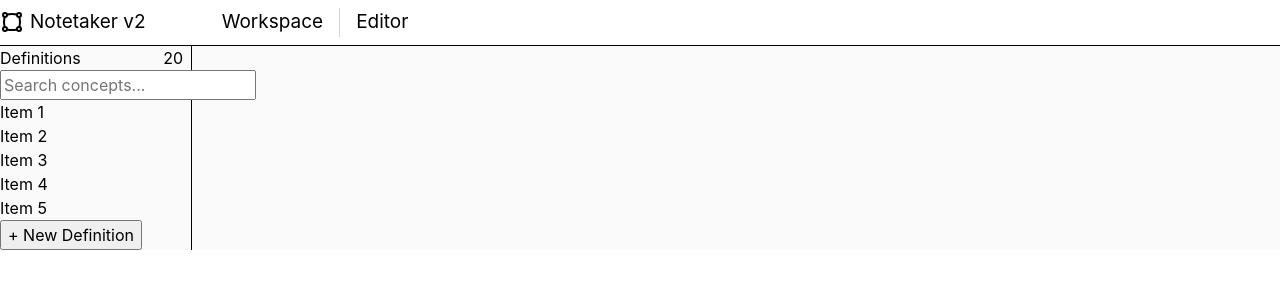
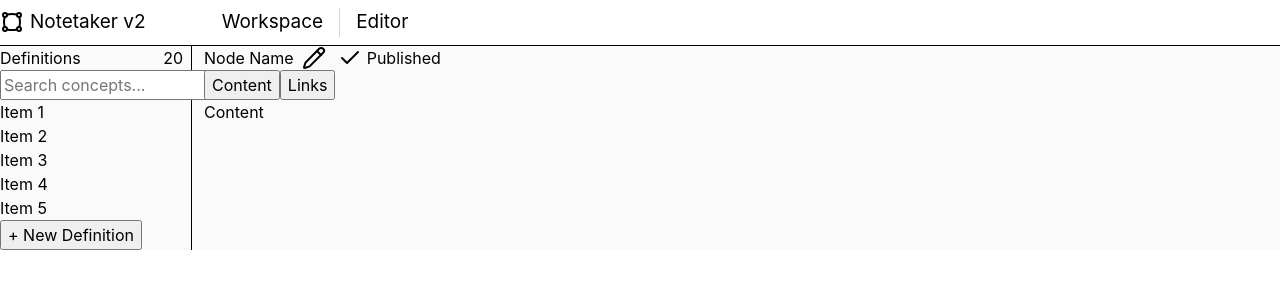
Before and after one commit to kevin-l-tran/notetaker-v2, a React (Vite) app in the folder apps/frontend/: page / in a window 1280 px wide. Shown: the top 300 px of the page. Built offline with nearby package versions, Linux system fonts and the light colour scheme.

Commit message:
added node editor page shell

```diff
--- /dev/null
+++ b/apps/frontend/src/components/NodeEditor/NodeEditor.module.css
@@ -0,0 +1,18 @@
+.header {
+	display: flex;
+	flex-direction: row;
+	justify-content: space-between;
+	gap: var(--space-6);
+}
+
+.nodeTitle {
+	display: flex;
+	flex-direction: row;
+	gap: var(--space-4);
+}
+
+.publishStatus {
+	display: flex;
+	flex-direction: row;
+	gap: var(--space-2);
+}
--- /dev/null
+++ b/apps/frontend/src/components/NodeEditor/NodeEditor.tsx
@@ -0,0 +1,34 @@
+import { Tabs } from "@base-ui/react";
+import { Check, Pencil } from "lucide-react";
+import styles from "./NodeEditor.module.css";
+
+/*
+ *  Note: add semantic HTML later
+ *  For now, CSS classes will serve as element descriptors
+ */
+
+export default function NodeEditor() {
+	return (
+		<div className="page">
+			<div className={styles.header}>
+				<div className={styles.nodeTitle}>
+					Node Name
+					<Pencil />
+				</div>
+				<div className={styles.publishStatus}>
+					<Check />
+					Published
+				</div>
+			</div>
+
+			<Tabs.Root>
+				<Tabs.List>
+					<Tabs.Tab value="content">Content</Tabs.Tab>
+					<Tabs.Tab value="links">Links</Tabs.Tab>
+				</Tabs.List>
+				<Tabs.Panel value="content">Content</Tabs.Panel>
+				<Tabs.Panel value="links">Links</Tabs.Panel>
+			</Tabs.Root>
+		</div>
+	);
+}
--- /dev/null
+++ b/apps/frontend/src/pages/EditorPage/EditorPage.module.css
@@ -0,0 +1,5 @@
+.editorPage {
+	display: flex;
+	flex-direction: row;
+	gap: var(--space-6);
+}
--- a/apps/frontend/src/pages/EditorPage/EditorPage.tsx
+++ b/apps/frontend/src/pages/EditorPage/EditorPage.tsx
@@ -1,9 +1,13 @@
 import EditorSidebar from "../../components/EditorSidebar/EditorSidebar";
+import NodeEditor from "../../components/NodeEditor/NodeEditor";
+import styles from "./EditorPage.module.css";
 
 export default function EditorPage() {
 	return (
-		<div>
+		<div className={styles.editorPage}>
 			<EditorSidebar />
+
+			<NodeEditor />
 		</div>
 	);
 }
```
